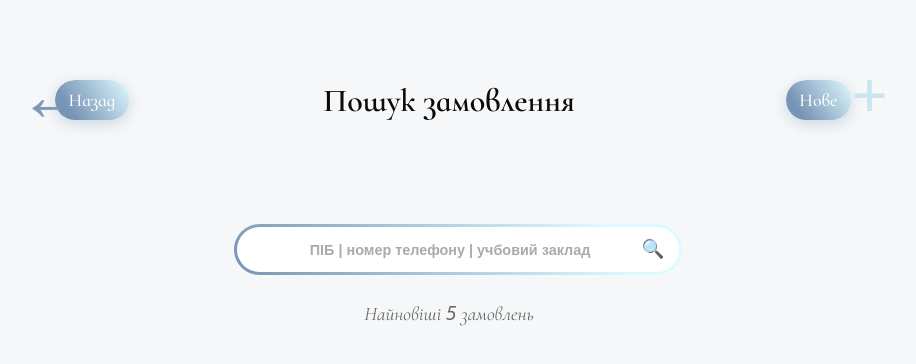
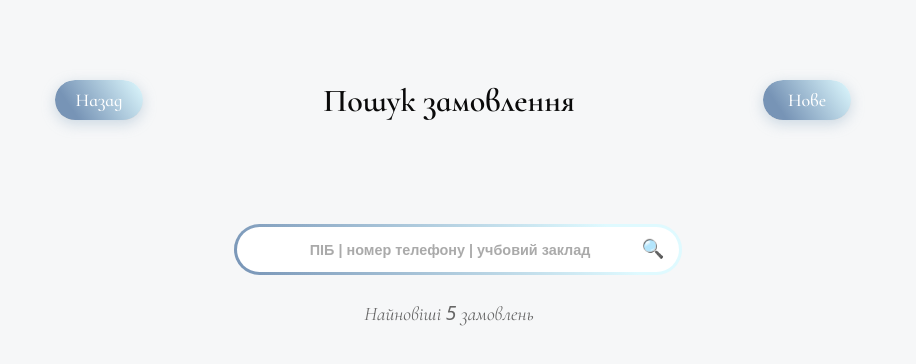
Before and after one commit to stjuice/panna, a React (Vite) app: page /search in a window 1280 px wide. Shown: the top 364 px of the page, without its empty margins (191-1107 px from the left). Built offline with nearby package versions, Linux system fonts and the light colour scheme; no server answers; the database is empty; a web font is replaced by a local one.

Commit message:
Adjust header butons

```diff
--- a/src/components/buttons/Back.tsx
+++ b/src/components/buttons/Back.tsx
@@ -11,7 +11,6 @@ type BackButtonProps = {
 const Back = ({ to, size = "small", onClick, text }: BackButtonProps) => {
 	return (
 		<div className={styles.backContainer}>
-      <span className={styles.arrow}>←</span>
       <Button to={to} size={size} onClick={onClick} className={styles.back}>
         {text}
       </Button>
--- a/src/components/buttons/CreateNew.tsx
+++ b/src/components/buttons/CreateNew.tsx
@@ -13,7 +13,6 @@ const CreateNew = ({ to, size = "small", onClick, text = "Нове" }: CreateNew
 		<div className={styles.createContainer}>
 			<Button to={to} size={size} onClick={onClick} className={styles.compact}>
 				{text}
-			  <span className={styles.plus}>+</span>
 			</Button>
 		</div>
 	);
--- a/src/components/buttons/buttons.module.scss
+++ b/src/components/buttons/buttons.module.scss
@@ -92,24 +92,10 @@ $secondary: $whiteGradient padding-box, $grayGradient border-box;
 
     > div {
         width: auto;
-        min-width: fit-content;
+        min-width: 5.5rem;
         position: relative;
         z-index: 1;
     }
-}
-
-.plus {
-    position: absolute;
-    right: -2.3rem;
-    top: -0.7rem;
-    margin-left: -0.5rem;
-    font-family: system-ui, sans-serif;
-    font-size: 4rem;
-    line-height: 1;
-    transform: translateY(-7px);
-    height: 100%;
-
-    color: #c9e5f0;
 }
 
 .backContainer {
@@ -130,7 +116,7 @@ $secondary: $whiteGradient padding-box, $grayGradient border-box;
         margin-left: -2rem;
         z-index: 1;
         width: auto;
-        min-width: fit-content;
+        min-width: 5.5rem;
         padding-left: 0.75em;
         padding-right: 0.75em;
 
@@ -141,13 +127,3 @@ $secondary: $whiteGradient padding-box, $grayGradient border-box;
         box-shadow: 0 4px 14px rgba(140, 170, 195, 0.4);
     }
 }
-
-.arrow {
-    position: absolute;
-    left: -1.8rem;
-    font-family: system-ui, sans-serif;
-    font-size: 4.4rem;
-    transform: translateY(-7px);
-    line-height: 1;
-    color: #7c9bb8;
-}
```
